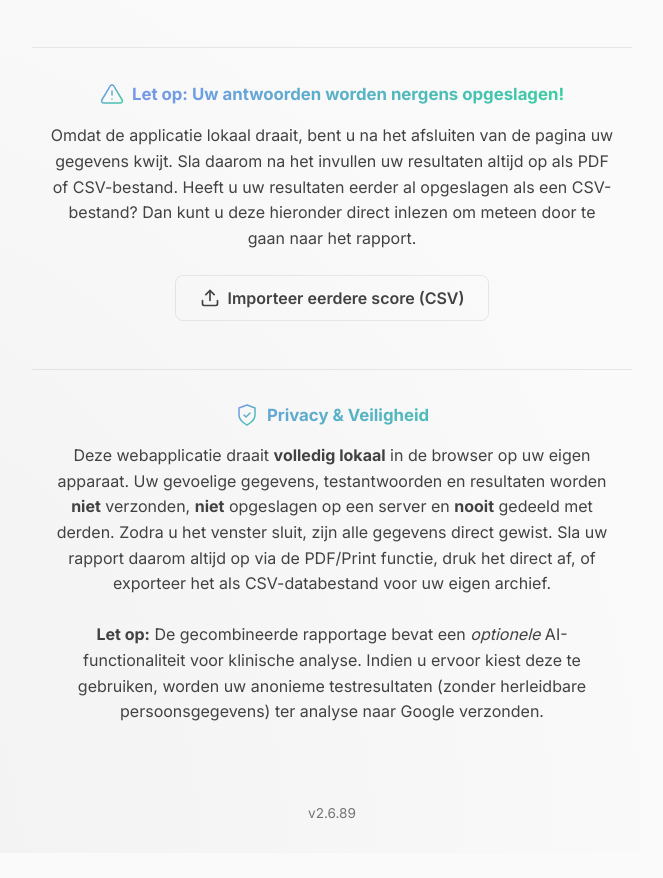
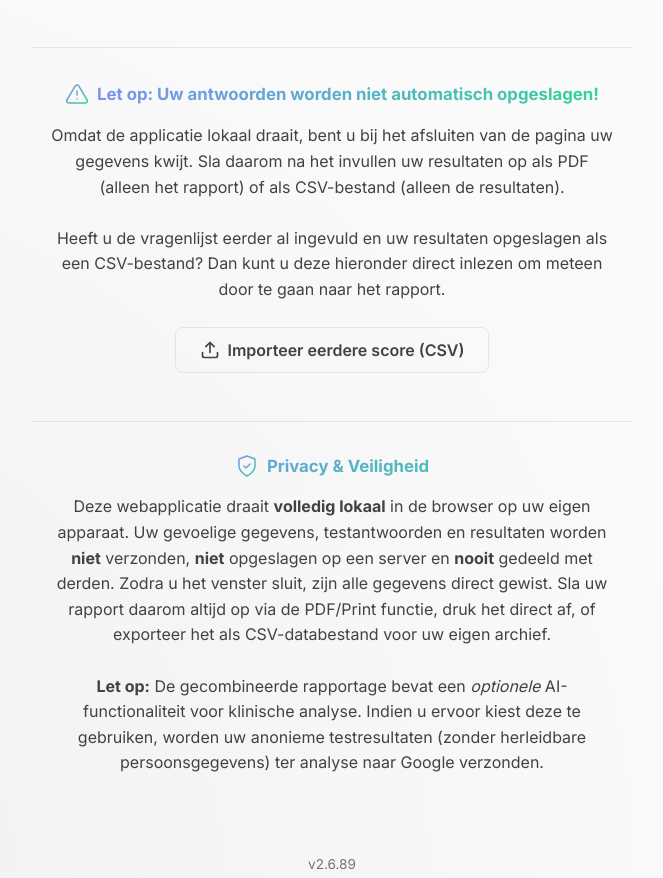
Before and after one commit to radder1972/STA, a React (Vite) app: page / in a window 1280 px wide. Shown: the part 1383-2261 px from the top of the page, without its empty margins (308-971 px from the left). Before the commit the page ends 2236 px from the top, so only its background shows below. Built offline with nearby package versions, Linux system fonts and the light colour scheme.

Commit message:
Update storage warning text on homepage

```diff
--- a/src/components/Home.jsx
+++ b/src/components/Home.jsx
@@ -301,10 +301,12 @@ export default function Home({ onStart, completedTests, onViewResults, onImport,
 
       <div style={{ marginTop: '2rem', textAlign: 'center', color: 'var(--text-main)', maxWidth: '600px', margin: '2rem auto 1rem', padding: '1rem', borderTop: '1px solid var(--border-color)' }}>
         <p className="text-gradient" style={{ display: 'flex', alignItems: 'center', justifyContent: 'center', gap: '8px', fontSize: '1.05rem', lineHeight: '1.6', marginBottom: '0.5rem', fontWeight: 'bold' }}>
-          <AlertTriangleIcon size={24} useGradient={true} /> Let op: Uw antwoorden worden nergens opgeslagen!
+          <AlertTriangleIcon size={24} useGradient={true} /> Let op: Uw antwoorden worden niet automatisch opgeslagen!
         </p>
         <p style={{ color: 'var(--text-main)', fontSize: '1rem', lineHeight: '1.6', marginBottom: '1.5rem' }}>
-          Omdat de applicatie lokaal draait, bent u na het afsluiten van de pagina uw gegevens kwijt. Sla daarom na het invullen uw resultaten altijd op als PDF of CSV-bestand. Heeft u uw resultaten eerder al opgeslagen als een CSV-bestand? Dan kunt u deze hieronder direct inlezen om meteen door te gaan naar het rapport.
+          Omdat de applicatie lokaal draait, bent u bij het afsluiten van de pagina uw gegevens kwijt. Sla daarom na het invullen uw resultaten op als PDF (alleen het rapport) of als CSV-bestand (alleen de resultaten).
+          <br /><br />
+          Heeft u de vragenlijst eerder al ingevuld en uw resultaten opgeslagen als een CSV-bestand? Dan kunt u deze hieronder direct inlezen om meteen door te gaan naar het rapport.
         </p>
         <input
           type="file"
```
